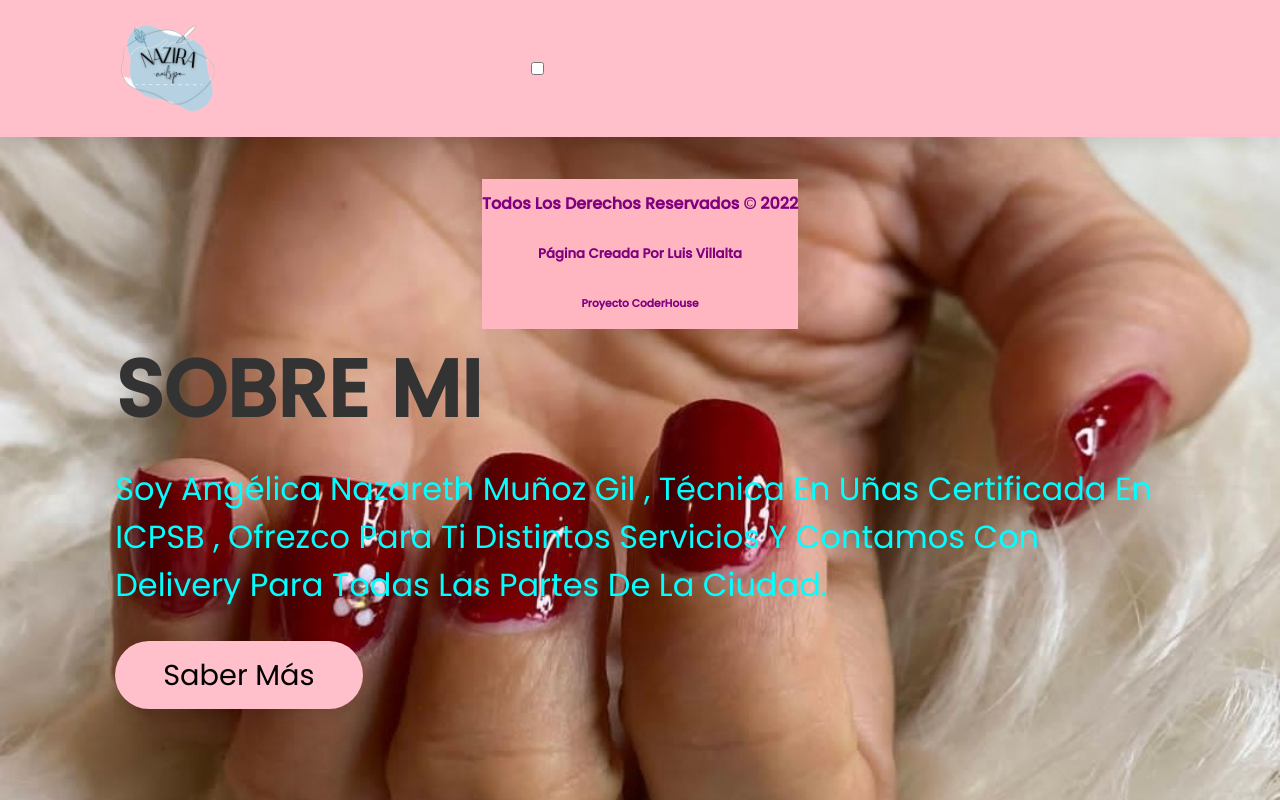
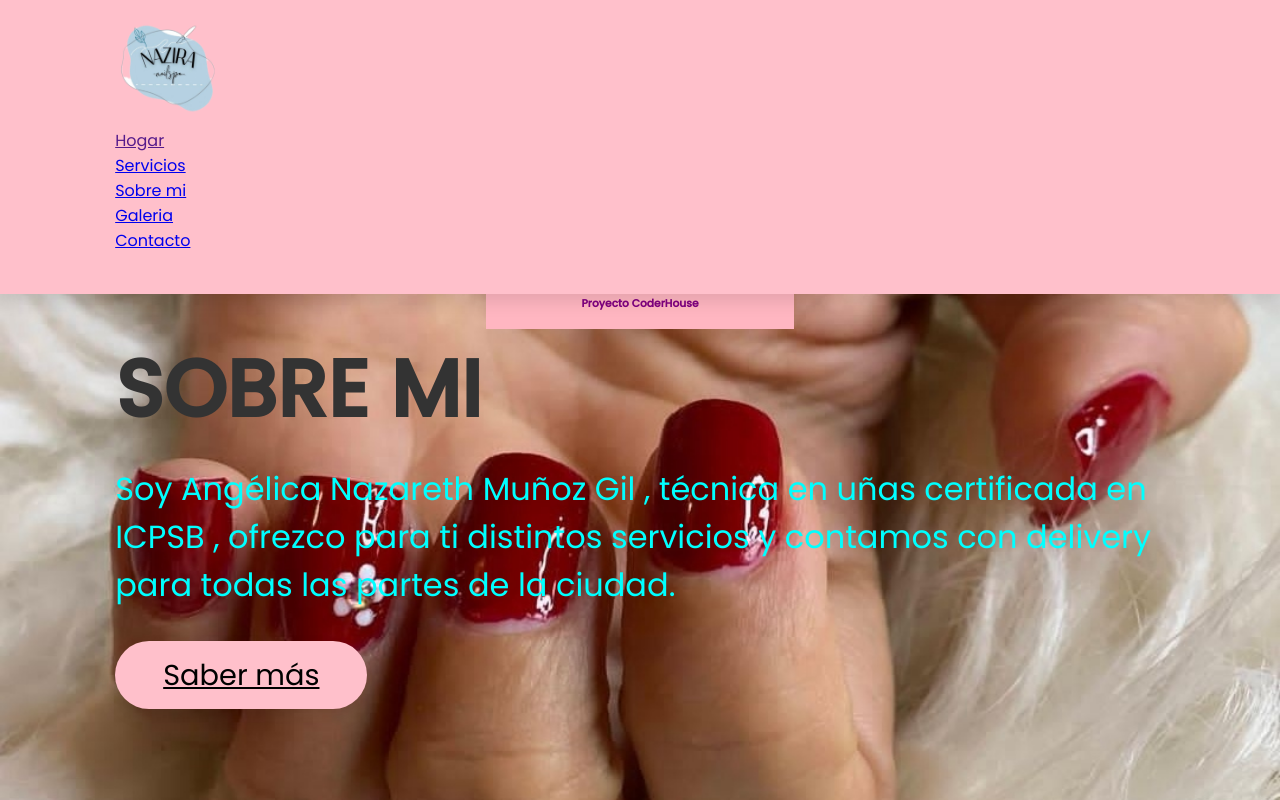
Before and after one commit to Luis-Villalta/Nazira-spa, a plain HTML site: page index.html in a window 1280 px wide. Drawn offline with Linux system fonts and the light colour scheme.

Commit message:
primeras modificaciones header

```diff
--- a/css/style.css
+++ b/css/style.css
@@ -6,13 +6,9 @@
 
 * {
     font-family: 'Poppins', sans-serif;
-margin: 0%;
-padding: 0%;
+margin: 0;
+padding: 0;
 box-sizing: border-box;
-text-decoration: none;
-outline: none;
-border: none;
-text-transform: capitalize;
 }
 
 *::selection { background: var(--limon);
--- a/index.html
+++ b/index.html
@@ -6,29 +6,39 @@
     <meta name="viewport" content="width=device-width, initial-scale=1.0">
     <link rel="shortcut icon" href="img/logonazira.png" >
     <link rel="stylesheet" href="css/style.css">
+    <script src="https://kit.fontawesome.com/fd08aa7c86.js" crossorigin="anonymous"></script>
     <title>Nazira'spa</title>
 
 </head>
 <body>
 
 <header>
-<img src="img/logonazira.png"  class="logonazirap" alt="logonazira">
+<nav class="navbar">
 
-<input type="checkbox" id="menu-bar"> <img src="" alt="">
-<label for="menu-bar" class="" ></label>
+    <img src="img/logonazira.png"  class="logonazirap" alt="logonazira">
 
-<nav class="navegacion">
     <ul>
-
-
-        <li><a href="">Hogar</a> </li>
+    <li><a href="">Hogar</a> </li>
     <li><a href="pages/servicios.html">Servicios</a></li>
     <li><a href="pages/sobremi.html">Sobre mi</a></li>
     <li><a href="pages/galeria.html">Galeria</a></li>
     <li><a href="pages/contacto.html">Contacto</a></li>
+    </ul>
 
-    </ul>
+    <div class="menubar">
+        <i class="fa-solid fa-bars"></i>
+    </div>
+
+
+
+
 </nav>
+
+
+
+
+
+
 </header>
 
 
@@ -46,6 +56,9 @@
 
 
 
+
+
+<script>src="js/scripts.js"</script>
 
 
 
```
Also changed, not shown: pages/contacto.html (+1 -0 lines), pages/galeria.html (+1 -0 lines), pages/servicios.html (+1 -0 lines), pages/sobremi.html (+1 -0 lines), css/js/scripts.js (added), img/IMG-20221108-WA0041(1).jpg (added), img/IMG-20221111-WA0050.jpg (added), img/IMG-20221111-WA0051(1).jpg (added), img/IMG-20221113-WA0035.jpg (added), img/IMG-20221113-WA0092.jpg (added).
